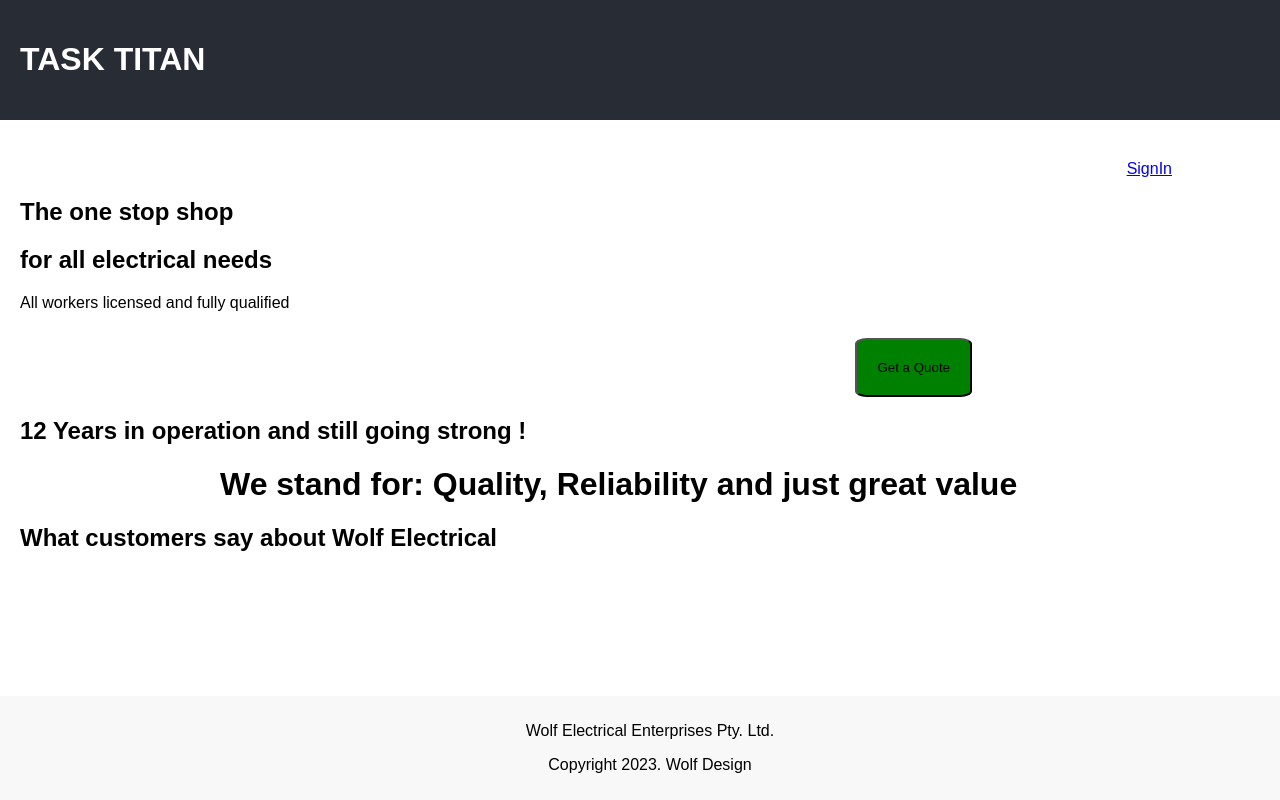
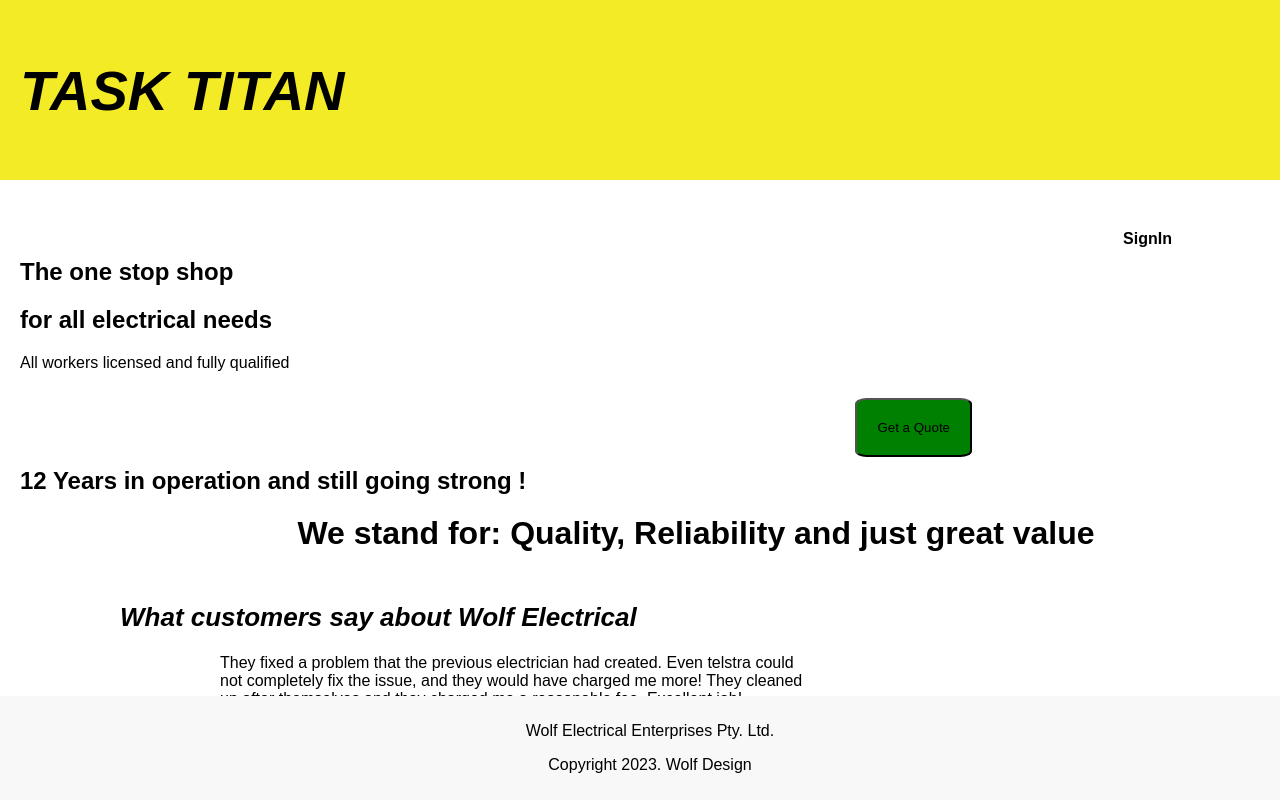
Before and after one commit to stuWolf/TaskTitan, a React (Create React App) app: page / in a window 1280 px wide. Built offline with nearby package versions, Linux system fonts and the light colour scheme; the HTML template or start-up script is replaced by a standard one.

Commit message:
work on home views

```diff
--- a/src/App.css
+++ b/src/App.css
@@ -3,19 +3,47 @@
   text-align: left;
 }
 
-/* Manager view */
+/**********************************Home view **********************************/
+.jobColumns {
+  background-color: #F4EB27;
+  overflow: hidden;
+  display: flex;
+  justify-content: space-between;
+  margin-left: 0px;
+  margin-right: 0px;
+  /* margin-right: 50px; adjust as needed */
+}
+
+.jobColumns a {
+  padding: 10px 16px;
+  text-decoration: none;
+  font-weight: bold;
+}
+/************************************ Main view*************************************88 */
+.main-content {
+  margin: 20px;
+}
 
 .navbar {
   background-color: #f8f8f8;
   overflow: hidden;
   display: flex;
   justify-content: space-between;
-  margin-left: 20px;
-  margin-right: 20px;
+  margin-left: 0px;
+  margin-right: 0px;
   /* margin-right: 50px; adjust as needed */
+}
 
-
-
+.navbar button {
+  margin-top: 10px;
+  display: inline-block;
+  background-color: #f8f8f8; /* Green background */
+  color: black; /* Black text */
+  padding: 10px 20px; /* Add some padding */
+  font-family: Arial, sans-serif; /* Change the font */
+  margin-right: 15px; /* Add some space between buttons */
+  margin-left: 15px;
+  border: none; /* This will remove the border from the buttons */
 }
 .navbar-right {
   margin-left: 10px; /* adjust as needed */
@@ -29,25 +57,38 @@
   padding: 14px 16px;
   text-decoration: none;
 }
-
-
-.main-content {
-  margin: 20px;
+.main-content button {
+  margin-top: 10px;
+  display: inline-block;
+  background-color: green; /* Green background */
+  color: black; /* Black text */
+  padding: 10px 20px; /* Add some padding */
+  font-family: Arial, sans-serif; /* Change the font */
+  margin-right: 15px; /* Add some space between buttons */
+  border-radius:10%;
+  margin-right: 10px;
+  margin-left: 30px;
 }
 
 .side-panel {
   float: right;
   width: 200px;
   margin: 20px;
+  border-left: 1px solid #ccc; /* This adds a border to the left side of the sidebar */
 }
 
 /* Landing page */
 .App-header {
-  background-color: #282c34;
+  background-color: #F4EB27;
   padding: 20px;
-  color: white;
+  /* color: white; */
 }
 
+.App-header h1 {
+  font-size: 56px;
+  font-weight: bold;
+  font-style: italic;
+}
 
 .landing-page {
   margin-top: 40px;
@@ -55,6 +96,46 @@
   width: 90%;
 
 
+}
+
+.landing-page a {
+  color: black;
+  font-weight: bold;
+  display: block;
+  margin-top: 10px;
+  text-decoration: none; /* Remove the underline */
+}
+
+.landing-page h1 {
+  color: black;
+  font-weight: bold;
+  display: block;
+  margin-top: 10px;
+  text-decoration: none; /* Remove the underline */
+  text-align: center;
+}
+.landing-page h2 {
+  color: black;
+  font-weight: bold;
+  display: block;
+  margin-top: 10px;
+  text-decoration: none; /* Remove the underline */
+  /* text-align: center; */
+}
+
+.testimonial-section h2{
+
+  font-size: 26px;
+  font-weight: bold;
+  font-style: italic;
+  margin-top: 50px;
+  margin-left: 100px;
+
+}
+.testimonial-section p{
+
+  max-width: 600px;
+  margin-left: 200px;
 }
 
 .top-section,
@@ -139,8 +220,10 @@
 }
 .form-row {
   display: flex;
-  justify-content: space-between;
+  justify-content: flex-start;
   margin-bottom: 20px;
+  /* margin-left: 20px; */
+  /* margin-right: 20px; */
 }
 
 .form-row input, .form-row textarea {
@@ -166,6 +249,7 @@
   font-family: Arial, sans-serif; /* Change the font */
   margin-right: 15px; /* Add some space between buttons */
   border-radius:10%;
+  margin-left: 15px;
 }
 /* end Job Form */
 
--- a/src/Pages/LandingPage.jsx
+++ b/src/Pages/LandingPage.jsx
@@ -34,9 +34,12 @@ export default function Landing(){
       </div>
       <h2>12 Years in operation and still going strong <strong></strong> !</h2>
      <h1> We stand for: Quality, Reliability and just great value</h1>
+
+      <div className="testimonial-section">
       <h2>What customers say about Wolf Electrical</h2>
-      <div className="testimonial-section">
-
+      <p>  They fixed a problem that the previous electrician had created. Even telstra could not completely fix the issue, and they would have charged me more! They cleaned up after themselves and they charged me a reasonable fee. Excellent job!
+Albertp516</p>
+<p>Wolf is very professional. He will provide a realistic and fair quote and then provide the service in a timely and efficient manner. You can't ask for much more than that</p>
       </div>
       </div>
       <Footer/>
--- a/src/Pages/home.jsx
+++ b/src/Pages/home.jsx
@@ -4,6 +4,7 @@ import Header from '../components/header';
 import Footer from '../components/footer';
 import  Navbar from '../components/navbar';
 import Side from '../components/SidePanel';
+import JobColumns from '../components/jobColumns';
 // import JobForm from '../components/JobForm';
 import {  useLocation, useNavigate} from 'react-router-dom';
 
@@ -26,15 +27,24 @@ function Home() {
       <Navbar status = {status} />
 
       <div className="main-content">
+      <p>User status: {status}</p>
+
+      <div className="form-row">
         <h2>My Jobs</h2>
-        <p>User status: {status}</p>
+
         {status === "Manager" &&
         <div>
         <button onClick={handleNewJob}>Create New Job</button>
-        <p>Manager view : List of all jobs with status, assigned worker, quote, and customer details. Option to add new job or quote.</p>
-
         </div>
         }
+      </div>
+      <JobColumns />
+        {status === "Manager" &&
+        <div>
+          <p>Manager view : List of all jobs with status, assigned worker, quote, and customer details. Option to add new job or quote.</p>
+         </div>
+        }
+
         {status === "Worker" &&
         <p>Worker view: List jobs with status, assigned worker.</p> }
          {status === "Customer" &&
--- /dev/null
+++ b/src/components/jobColumns.jsx
@@ -0,0 +1,25 @@
+import React from 'react';
+import '../App.css';
+// import { Link } from 'react-router-dom';
+
+export default function JobColumns() {
+  return (
+    <div className="App">
+      <div className="jobColumns">
+
+        <a >Job #</a>
+        <a >Worker</a>
+        <a >Address</a>
+        <a >Date in</a>
+        <a >Quoted</a>
+        <a >Started</a>
+        <a >Status</a>
+        <a >Notifications</a>
+      </div>
+
+
+      </div>
+
+
+  );
+}
```
Also changed, not shown: src/components/navbar_links.jsx (deleted, +0 -38 lines).
